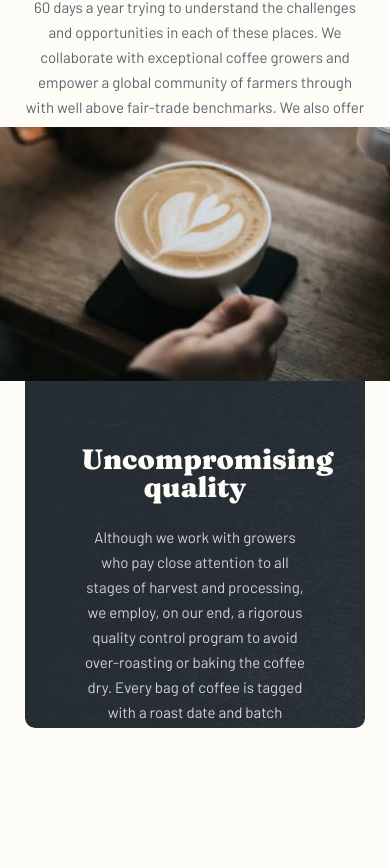
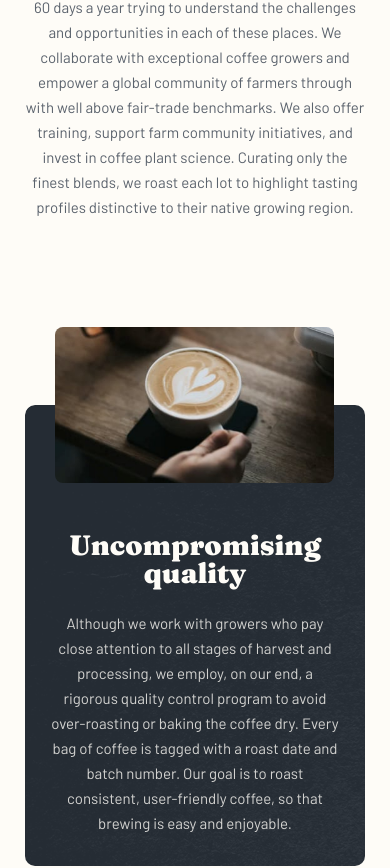
Before and after one commit to VladimirVolvakov/coffeeroasters-website, a website: page about-us.html in a window 390 px wide. Shown: the part 1256-2124 px from the top of the page. Drawn offline with Linux system fonts and the light colour scheme.

Commit message:
style: add styles for media query <=550px for section.quality in about-us.html

```diff
--- a/sass/pages/_about-us.scss
+++ b/sass/pages/_about-us.scss
@@ -97,7 +97,7 @@
   }
 
   @media only screen and (max-width: 650px) {
-    height: 90rem;
+    height: 110rem;
     padding: 12rem 0;
     flex-direction: column;
     justify-content: start;
@@ -188,6 +188,12 @@
     margin-top: 12.7rem;
   }
 
+  @media only screen and (max-width: 550px) {
+    height: max-content;
+    margin-top: 7.8rem;
+    padding: 0 2.4rem;
+  }
+
   &__text-container {
     width: 48.65%;
 
@@ -199,6 +205,12 @@
 
     @media only screen and (max-width: 750px) {
       top: -6.3rem;
+    }
+
+    @media only screen and (max-width: 550px) {
+      height: fit-content;
+      top: -3rem;
+      width: 100%;
     }
   }
 
@@ -247,6 +259,12 @@
       height: 25.4rem;
       top: -12.7rem;
     }
+
+    @media only screen and (max-width: 550px) {
+      width: 27.9rem;
+      height: 15.6rem;
+      top: -7.8rem;
+    }
   }
 }
 
```
Also changed, not shown: css/style.css.
